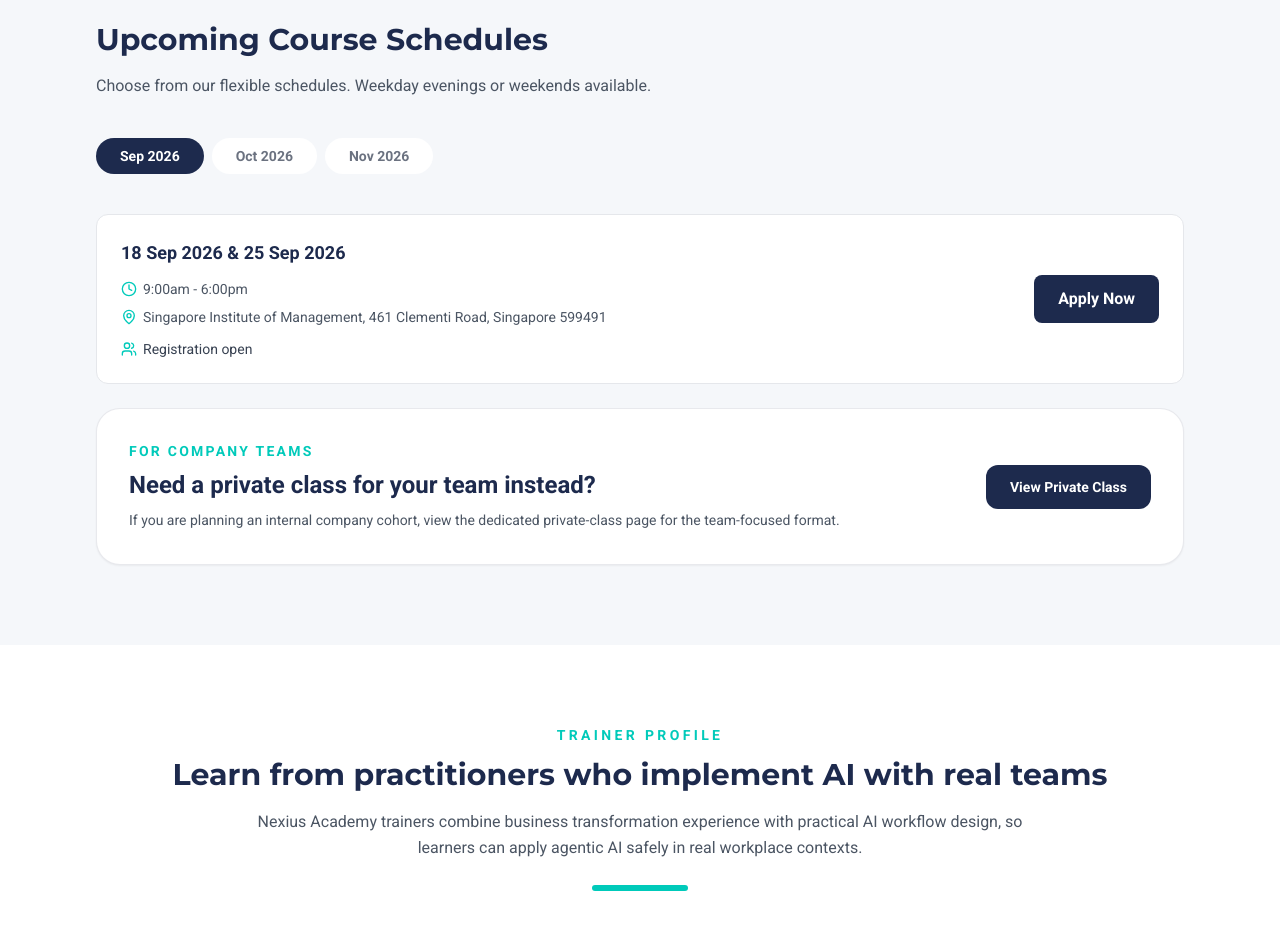
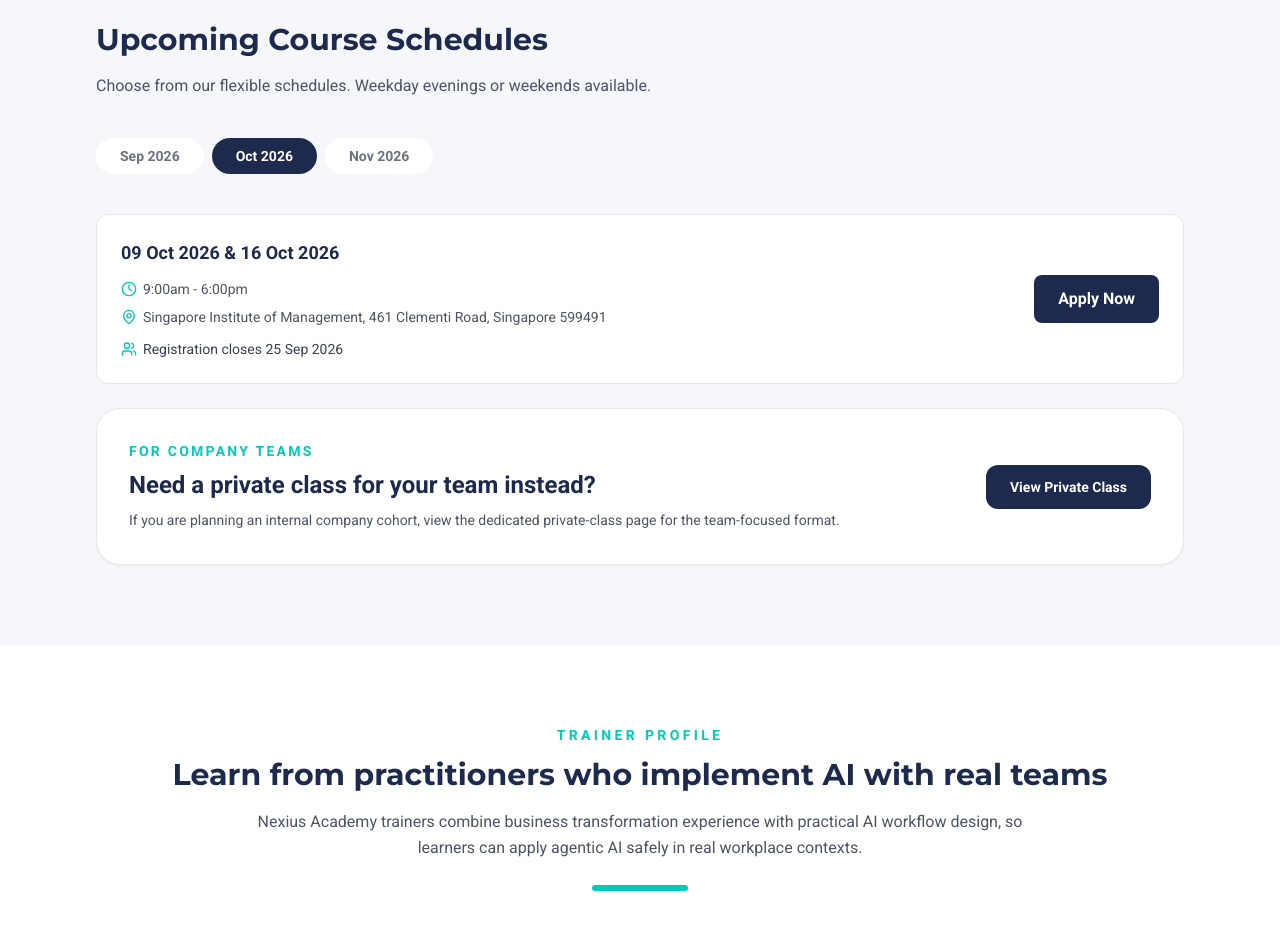
Before and after one commit to nexiuslabs/nexiusacademyskillsfuture, a React (Vite) app: page /courses/agentic-ai in a window 1280 px wide. Shown: the part 4760-5690 px from the top of the page. Built offline with nearby package versions, Linux system fonts and the light colour scheme.

Commit message:
Close September Foundation registration and default enquiries to October

```diff
--- a/components/courses/Schedule.tsx
+++ b/components/courses/Schedule.tsx
@@ -6,7 +6,7 @@ import { openLeadModal } from '../../services/leadModal';
 
 const Schedule: React.FC = () => {
   const months = Array.from(new Set(SCHEDULES.map((schedule) => schedule.month)));
-  const [selectedMonth, setSelectedMonth] = useState(months[0] ?? 'Apr 2026');
+  const [selectedMonth, setSelectedMonth] = useState(SCHEDULES.find((schedule) => !schedule.registrationClosed)?.month ?? months[0]);
 
   const filteredSchedules = SCHEDULES.filter((schedule) => schedule.month === selectedMonth);
 
@@ -44,7 +44,9 @@ const Schedule: React.FC = () => {
                 <div className="space-y-3">
                   <div className="font-bold text-primary text-lg flex flex-wrap items-center gap-2">
                     {schedule.dates}
-                    {isFull ? (
+                    {schedule.registrationClosed ? (
+                      <span className="inline-flex items-center rounded-full bg-gray-100 px-3 py-1 text-xs font-bold text-gray-700">Registration closed</span>
+                    ) : isFull ? (
                       <span className="inline-flex items-center rounded-full bg-red-50 px-3 py-1 text-xs font-extrabold uppercase tracking-[0.18em] text-red-600 ring-1 ring-red-100">
                         Full
                       </span>
@@ -71,7 +73,9 @@ const Schedule: React.FC = () => {
                   <div className="flex flex-col sm:flex-row sm:items-center gap-3 sm:gap-6 text-sm">
                     <div className="inline-flex items-center gap-1.5 text-gray-700">
                       <Users size={16} className="text-accent" />
-                      {isFull
+                      {schedule.registrationClosed
+                        ? 'September registration is closed. Please choose the October intake.'
+                        : isFull
                         ? 'Join waitlist to secure next intake'
                         : schedule.interestOnly
                           ? 'We will follow up when the cohort details are confirmed'
@@ -83,7 +87,9 @@ const Schedule: React.FC = () => {
                 </div>
 
                 <div className="flex-shrink-0">
-                  {schedule.interestOnly ? (
+                  {schedule.registrationClosed ? (
+                    <button type="button" disabled className="w-full rounded-lg bg-gray-200 px-6 py-3 font-bold text-gray-600 md:w-auto">Registration Closed</button>
+                  ) : schedule.interestOnly ? (
                     <button
                       type="button"
                       onClick={() =>
--- a/components/leads/LeadCaptureModal.tsx
+++ b/components/leads/LeadCaptureModal.tsx
@@ -76,7 +76,6 @@ const resolveCampaignLeadIntent = (lead: string): LeadIntent =>
 
 const COHORTS_BY_COURSE: Record<string, CohortOption[]> = {
   'agentic-ai': [
-    { label: '18 Sep 2026 & 25 Sep 2026 (9am-6pm)', code: '2026-09-18' },
     { label: '09 Oct 2026 & 16 Oct 2026 (9am-6pm) — Singapore Institute of Management (SIM)', code: '2026-10-09' },
     { label: '13 Nov 2026 & 20 Nov 2026 (9am-5pm) — Registration of interest (venue TBC)', code: '2026-11-13-interest' },
     { label: 'Register Interest', code: 'next-available' },
--- a/constants.tsx
+++ b/constants.tsx
@@ -45,9 +45,9 @@ export const SCHEDULES: ScheduleItem[] = [
     time: '9:00am - 6:00pm',
     format: 'In-Person',
     venue: 'Singapore Institute of Management, 461 Clementi Road, Singapore 599491',
-    slotsLeft: 4,
     month: 'Sep 2026',
-    registrationCloses: 'TBC',
+    registrationClosed: true,
+    cohortCode: '2026-09-18',
   },
   {
     type: 'Weekday',
--- a/types.ts
+++ b/types.ts
@@ -27,6 +27,7 @@ export interface ScheduleItem {
   slotsLeft?: number;
   month: string;
   registrationCloses?: string;
+  registrationClosed?: boolean;
   registrationUrl?: string;
   interestOnly?: boolean;
   cohortCode?: string;
```
Also changed, not shown: 1 other file (tests, documents, lock files or other folders).
